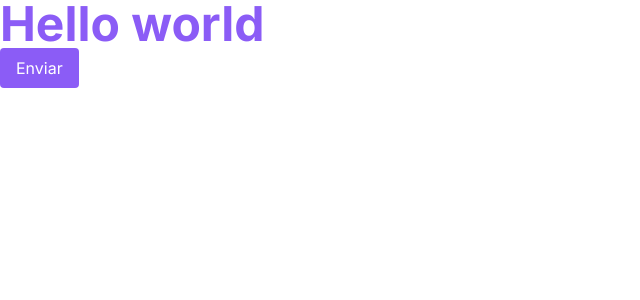
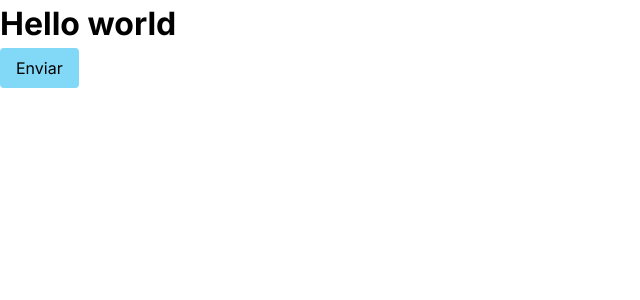
Before and after one commit to DanielSLucas/IgniteLab-Design-system, a React (Vite) app: page / in a window 1280 px wide. Shown: the top 300 px of the page, without its empty margins (0-640 px from the left). Built offline with nearby package versions, Linux system fonts and the light colour scheme.

Commit message:
chore: figma style tokens

```diff
--- a/src/App.tsx
+++ b/src/App.tsx
@@ -3,8 +3,8 @@
 export function App() {
   return (
     <>
-      <h1 className='font-bold text-5xl text-violet-500'>Hello world</h1>
-      <button className='bg-violet-500 font-medium px-4 py-2 rounded text-white hover:bg-violet-600'>
+      <h1 className='font-bold text-2xl text-violet-500'>Hello world</h1>
+      <button className='bg-cyan-500 font-medium px-4 py-2 rounded text-white hover:bg-cyan-300'>
         Enviar
       </button>
     </>
--- a/tailwind.config.cjs
+++ b/tailwind.config.cjs
@@ -4,6 +4,26 @@
     './src/**/*.tsx'
   ],
   theme: {
+    fontSize: {
+      xs: 14,
+      sm: 16,
+      md: 18,
+      lg: 20,
+      xl: 24,
+      '2xl': 32,
+    },
+    colors: {
+      'black': '#000000',
+
+      'gray-900': '#121214',
+      'gray-800': '#202024',
+      'gray-400': '#7C7C8A',
+      'gray-200': '#C4C4CC',
+      'gray-100': '#E1E1E6',
+
+      'cyan-500': '#81D8F7',
+      'cyan-300': '#9BE1FB',
+    },
     extend: {
       fontFamily: {
         sans: 'Inter, sans-serif'
```
